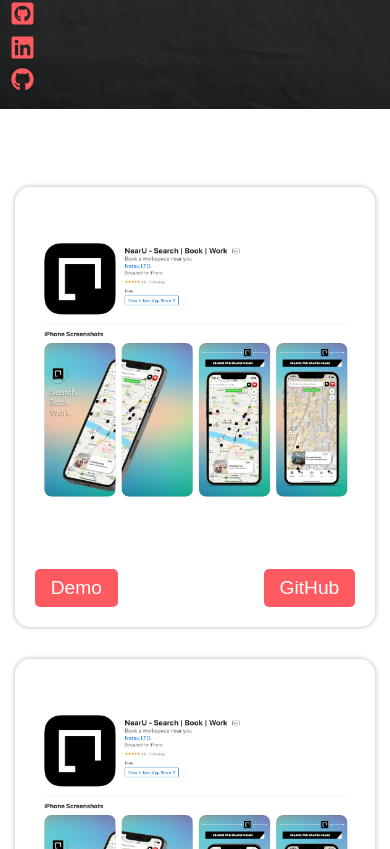
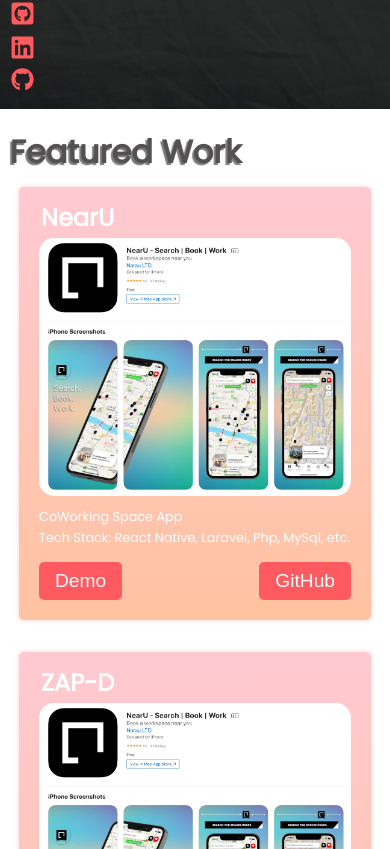
Before and after one commit to junaidrazaq/Portfolio_V2, a React (Create React App) app: page / in a window 390 px wide. Shown: the part 735-1584 px from the top of the page. Built offline with nearby package versions, Linux system fonts and the light colour scheme.

Commit message:
made_responsive_and_changed_project_item_specs

```diff
--- a/src/components/projects/index.jsx
+++ b/src/components/projects/index.jsx
@@ -5,7 +5,7 @@ import "./projects.css";
 const Projects = () => {
   return (
     <div className="container projects_container">
-      <h1 className="project_header">My Projects</h1>
+      <h1 className="heading_text">Featured Work</h1>
 
       <div className="projects_container_grid">
         <Project
--- a/src/components/projects/projects.css
+++ b/src/components/projects/projects.css
@@ -1,41 +1,49 @@
 .projects_container {
   margin-top: 1rem !important;
-}
-
-.project_header {
-  color: #fff;
-  margin-bottom: 0.5rem;
+  margin-bottom: 1rem !important;
 }
 
 .projects_container_grid {
   display: flex;
   flex-direction: row;
   flex-wrap: wrap;
-  gap: 2rem;
-  justify-content: space-between;
+  gap: 1.5rem;
+  justify-content: space-around;
 }
 
 .projects_container_grid_item {
   background-color: var(--color-bg);
   padding: 20px;
-  border-radius: 15px;
+  border-radius: 5px;
   transition: var(--transition);
-  width: 47%;
-  box-shadow: 0px 0px 5px rgba(0, 0, 0, 0.3);
+  width: 22%;
+  box-shadow: 0px 0px 5px rgba(224, 3, 3, 0.2);
+  background-image: linear-gradient(#ffafbcaa, #ffc3a0);
 }
+
 /* MEDIA QUERY */
-@media (max-width: 600px) {
+@media (max-width: 1400px) {
   .projects_container_grid_item {
-    width: 100%;
-    margin: 0 5px;
+    width: 46.5%;
+  }
+  .projects_container_grid {
+    gap: 3rem;
+  }
+}
+@media (max-width: 850px) {
+  .projects_container_grid_item {
+    width: 95%;
+  }
+  .projects_container_grid {
+    gap: 2rem;
   }
 }
 
 .projects_container_grid_item:hover {
-  box-shadow: 0px 0px 10px rgba(0, 0, 0, 0.7);
+  box-shadow: 0px 0px 10px rgba(224, 3, 3, 0.7);
   cursor: pointer;
-  border-radius: 8px;
-  transform: scale(0.98);
+  border-radius: 10px;
+  transform: scale(1.03);
 }
 
 .project_heading_text {
```
